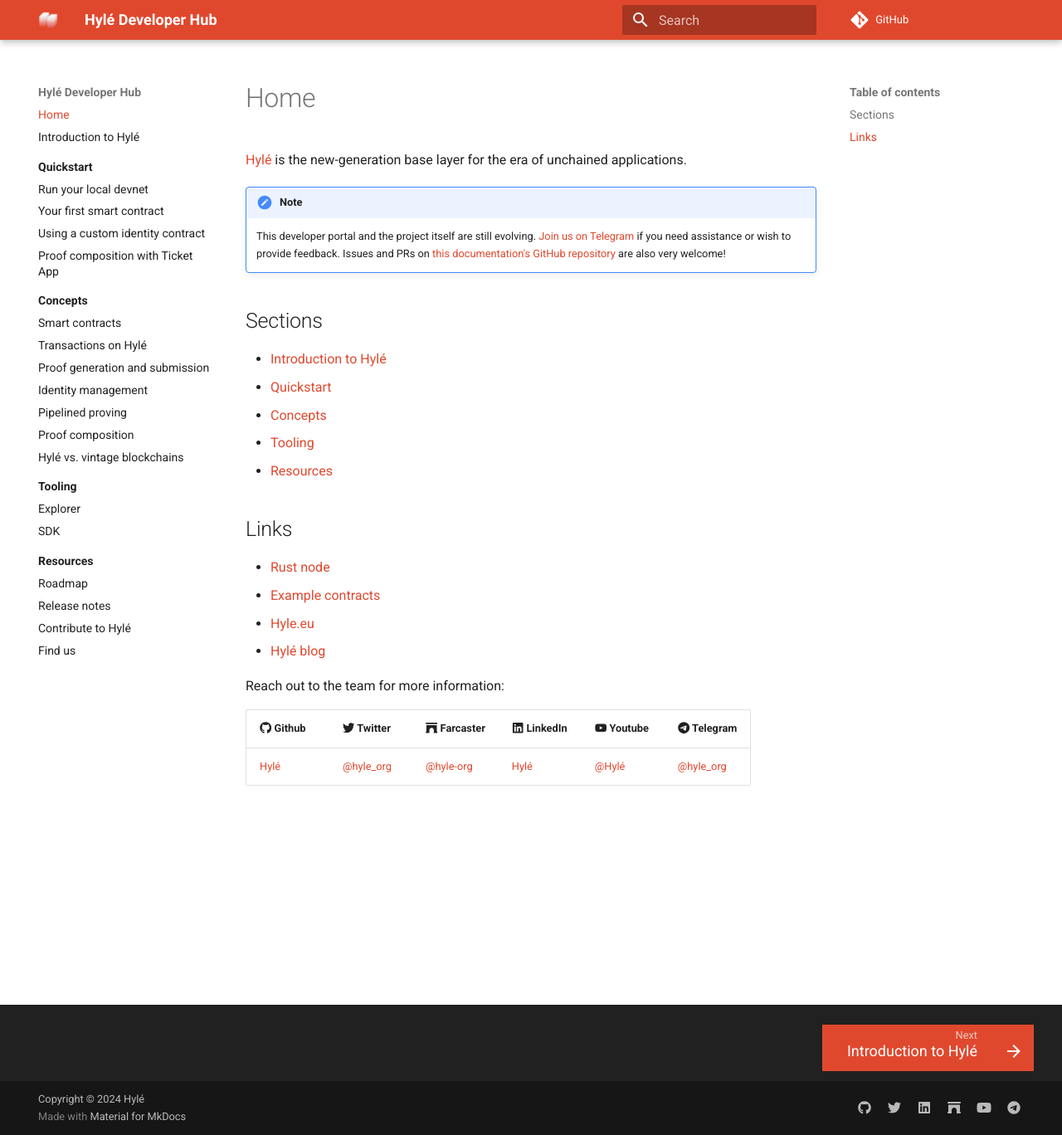
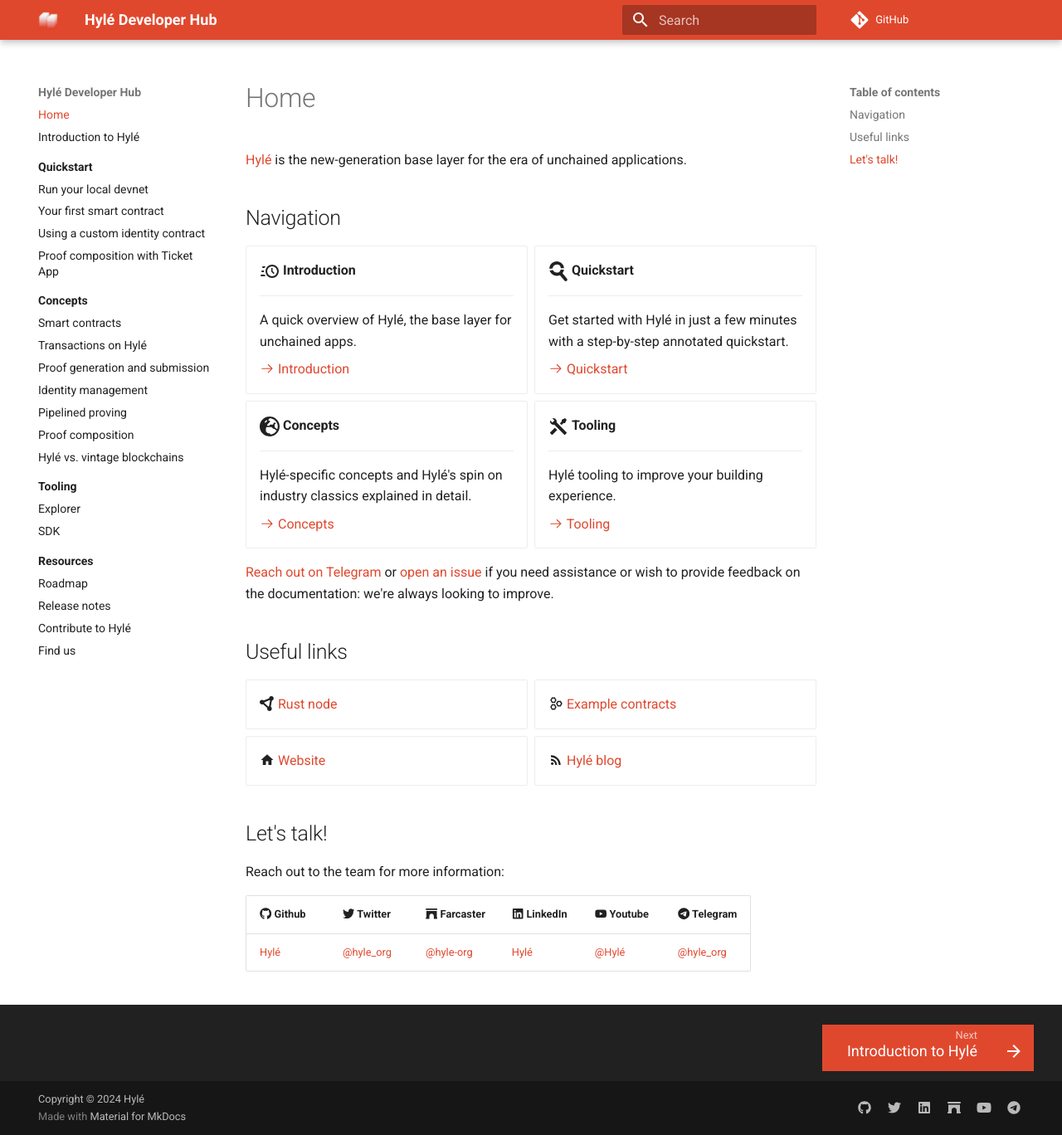
Before and after one commit to Hyle-org/devhub-hyle, an MkDocs documentation site: the page built from docs/index.md, in a window 1280 px wide and 1368 px high. Shown: the whole window at 83% size. Built offline with MkDocs 1.6.1 and Material for MkDocs 9.7.7, drawn with Linux system fonts in a browser that asks for light colours; comment, search, counter and statistics services are not loaded.

Commit message:
homepage design (#63)

```diff
--- a/docs/index.md
+++ b/docs/index.md
@@ -6,23 +6,58 @@
 
 [Hylé](https://hyle.eu/) is the new-generation base layer for the era of unchained applications.
 
-!!! note
-    This developer portal and the project itself are still evolving. [Join us on Telegram](https://t.me/hyle_org) if you need assistance or wish to provide feedback. Issues and PRs on [this documentation's GitHub repository](https://github.com/Hyle-org/devhub-hyle) are also very welcome!
+## Navigation
 
-## Sections
+<div class="grid cards" markdown>
 
-- [Introduction to Hylé](./introduction.md)
-- [Quickstart](./quickstart/index.md)
-- [Concepts](./concepts/index.md)
-- [Tooling](./tooling/index.md)
-- [Resources](./resources/index.md)
+-   :material-clock-fast:{ .lg .middle } __Introduction__
 
-## Links
+    ---
 
-- [Rust node](http://github.com/hyle-org/hyle)
-- [Example contracts](http://github.com/hyle-org/examples)
-- [Hyle.eu](https://hyle.eu)
-- [Hylé blog](https://blog.hyle.eu)
+    A quick overview of Hylé, the base layer for unchained apps.
+
+    [:octicons-arrow-right-24: Introduction](./introduction.md)
+
+-   :simple-startpage:{ .lg .middle } __Quickstart__
+
+    ---
+
+    Get started with Hylé in just a few minutes with a step-by-step annotated quickstart.
+
+    [:octicons-arrow-right-24: Quickstart](./quickstart/index.md)
+
+-   :fontawesome-solid-earth-europe:{ .lg .middle } __Concepts__
+
+    ---
+
+    Hylé-specific concepts and Hylé's spin on industry classics explained in detail.
+
+    [:octicons-arrow-right-24: Concepts](./concepts/index.md)
+
+-   :material-tools:{ .lg .middle } __Tooling__
+
+    ---
+
+    Hylé tooling to improve your building experience.
+
+    [:octicons-arrow-right-24: Tooling](./tooling/index.md)
+
+</div>
+
+[Reach out on Telegram](https://t.me/hyle_org) or [open an issue](https://github.com/Hyle-org/devhub-hyle) if you need assistance or wish to provide feedback on the documentation: we're always looking to improve.
+
+## Useful links
+
+<div class="grid cards" markdown>
+
+- :fontawesome-solid-circle-nodes: [Rust node](http://github.com/hyle-org/hyle)
+- :material-hexagon-multiple-outline: [Example contracts](http://github.com/hyle-org/examples)
+- :material-home: [Website](https://hyle.eu)
+- :material-rss: [Hylé blog](https://blog.hyle.eu)
+
+</div>
+
+## Let's talk!
 
 Reach out to the team for more information:
 
--- a/mkdocs.yml
+++ b/mkdocs.yml
@@ -32,6 +32,7 @@
   - pymdownx.emoji:
       emoji_index: !!python/name:material.extensions.emoji.twemoji
       emoji_generator: !!python/name:material.extensions.emoji.to_svg
+  - md_in_html
 
 plugins:
   - search
```
